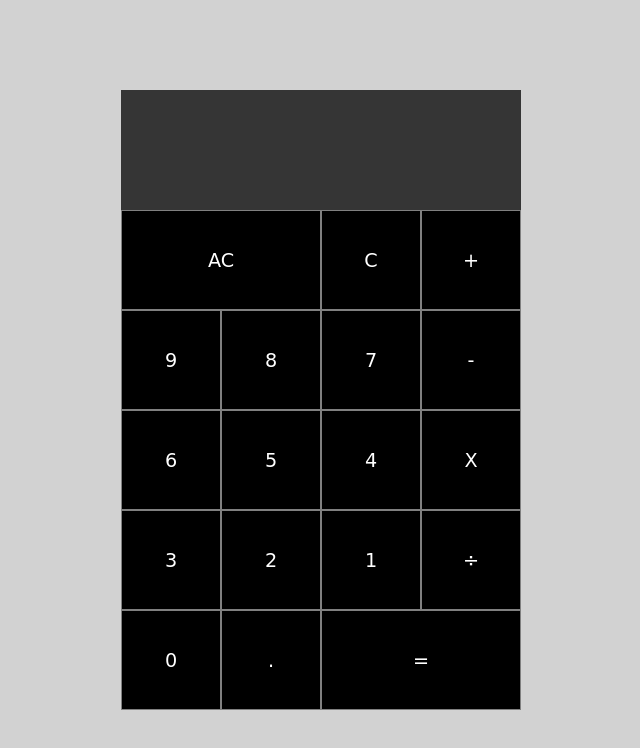
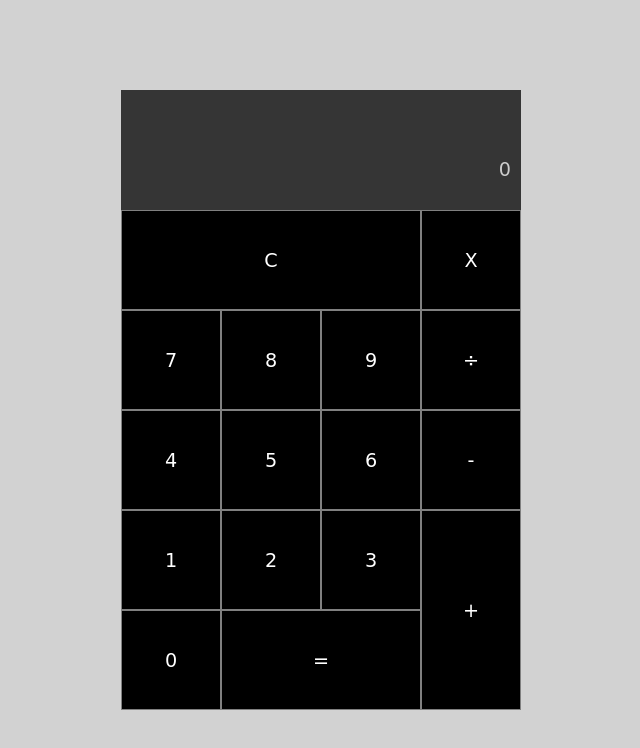
Before and after one commit to matiasmoneghessi/calculator_js, a plain HTML site: page index.html in a window 1280 px wide. Shown: the whole page, without its empty margins (319-959 px from the left). Drawn offline with Linux system fonts and the light colour scheme; a web font is replaced by a local one.

Commit message:
add functionality with js

```diff
--- a/css/style.css
+++ b/css/style.css
@@ -31,8 +31,14 @@ body {
     background-color: rgb(50, 50, 50);
 }
 
-.spanTwo{
+.spanTwoE{
     grid-column: span 2;
+}
+.spanTwoC{
+    grid-column: span 3;
+}
+.spanTwoP {
+    grid-row: span 2;
 }
 
 .output {
--- a/index.html
+++ b/index.html
@@ -15,24 +15,22 @@
                 <div id="previous" class="prevOperation"></div>
                 <div id="current" class="currentOperation"></div>
             </div>
-            <button id="allClear" class="spanTwo">AC</button>
-            <button id="clear">C</button>
-            <button id="operation">+</button>
-            <button id="number">9</button>
-            <button id="number">8</button>
-            <button id="number">7</button>
-            <button id="operation">-</button>
-            <button id="number">6</button>
-            <button id="number">5</button>
-            <button id="number">4</button>
-            <button id="operation">X</button>
-            <button id="number">3</button>
-            <button id="number">2</button>
-            <button id="number">1</button>
-            <button id="operation">÷</button>
-            <button id="number">0</button>
-            <button id="number">.</button>
-            <button id="equal" class="spanTwo">=</button>
+            <button id="opC" class="spanTwoC">C</button>
+            <button id="opMult">X</button>
+            <button id="n7">7</button>
+            <button id="n8">8</button>
+            <button id="n9">9</button>
+            <button id="opDiv">÷</button>
+            <button id="n4">4</button>
+            <button id="n5">5</button>
+            <button id="n6">6</button>
+            <button id="opSub">-</button>
+            <button id="n1">1</button>
+            <button id="n2">2</button>
+            <button id="n3">3</button>
+            <button id="opSum" class="spanTwoP">+</button>
+            <button id="n0">0</button>
+            <button id="opEqual" class="spanTwoE">=</button>
         </div>
     </body>
 </html>
--- a/js/app.js
+++ b/js/app.js
@@ -1,14 +1,141 @@
-class Calculator {
-    constructor(previousOperandTextElement, currentOperandTextElement) {
-        previousOperandTextElement = previousOperandTextElement
-        currentOperandTextElement = currentOperandTextElement
+var operationA
+var operationB
+var operation
+var division = null
+
+
+function getElement() {
+    count = document.getElementById('previous')
+    result = document.getElementById('current')
+    cero = document.getElementById('n0')
+    one = document.getElementById('n1')
+    two = document.getElementById('n2')
+    three = document.getElementById('n3')
+    four = document.getElementById("n4")
+    five = document.getElementById("n5")
+    six = document.getElementById("n6")
+    seven = document.getElementById("n7")
+    eight = document.getElementById("n8")
+    nine = document.getElementById("n9")
+    c = document.getElementById("opC")
+    plus = document.getElementById("opSum")
+    less = document.getElementById("opSub")
+    multiplication = document.getElementById("opMult")
+    division = document.getElementById("opDiv")
+    equal = document.getElementById("opEqual")
+}
+
+function onClick() {
+    cero.onClick = function (e) {
+        count.textContent = count.textContent + '0'
+    }
+
+    one.onclick = function (e) {
+        count.textContent = count.textContent + '1'
+    }
+
+    two.onclick = function (e) {
+        count.textContent = count.textContent + '2'
+    }
+
+    three.onclick = function (e) {
+        count.textContent = count.textContent + '3'
+    }
+
+    four.onclick = function (e) {
+        count.textContent = count.textContent + '4'
+    }
+
+    five.onclick = function (e) {
+        count.textContent = count.textContent + '5'
+    }
+
+    six.onclick = function (e) {
+        count.textContent = count.textContent + '6'
+    }
+
+    seven.onclick = function (e) {
+        count.textContent = count.textContent + '7'
+    }
+
+    eight.onclick = function (e) {
+        count.textContent = count.textContent + '8'
+    }
+
+    nine.onclick = function (e) {
+        count.textContent = count.textContent + '9'
+    }
+
+    c.onclick = function (e) {
+        reset()
+    }
+
+    plus.onclick = function (e) {
+        operationA = count.textContent
+        operation = '+'
+        clean()
+    }
+
+    less.onclick = function (e) {
+        operationA = count.textContent
+        operation = "-"
+        clean()
+    }
+
+    division.onclick = function (e) {
+        operationA = count.textContent
+        operation = '/'
+        clean()
+    }
+
+    multiplication.onclick = function (e) {
+        operationA = count.textContent
+        operation = 'x'
+        clean()
+    }
+
+    equal.onclick = function (e) {
+        operationB = count.textContent
+        resolve()
     }
 }
 
-const numberButtons = document.querySelectorAll('[number]')
-const operationButtons = document.querySelectorAll('[operation]')
-const equalButton = document.querySelectorAll('[equal]')
-const clearButton = document.querySelectorAll('[clear]')
-const allClearButton = document.querySelectorAll('[allClear]')
-const previousOperandTextElement = document.querySelectorAll('[previous]')
-const currentOperandTextElement = document.querySelectorAll('[current]')
+function clean() {
+    count.textContent = ''
+}
+
+function reset() {
+    count.textContent = ''
+    result.textContent = ''
+    operationA = 0
+    operationB = 0
+    operation = ''
+}
+
+function resolve() {
+    var res = 0
+    switch (operation) {
+        case "+":
+            res = parseFloat(operationA) + parseFloat(operationB)
+            break
+        case "-":
+            res = parseFloat(operationA) - parseFloat(operationB)
+            break
+        case "/":
+            res = parseFloat(operationA) / parseFloat(operationB)
+            break
+        case "x":
+            res = parseFloat(operationA) * parseFloat(operationB)
+            break
+    }
+    reset()
+    result.textContent = res
+}
+
+window.onload = function () {
+    getElement()
+    onClick()
+    clean()
+    reset()
+    resolve()
+}
```
